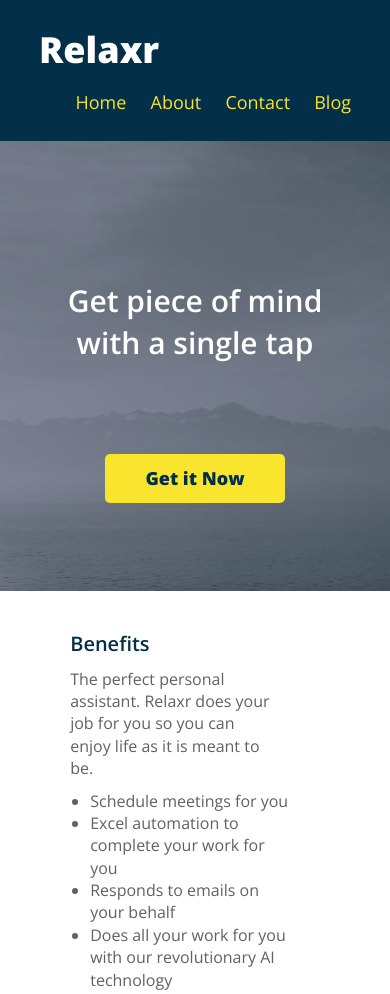
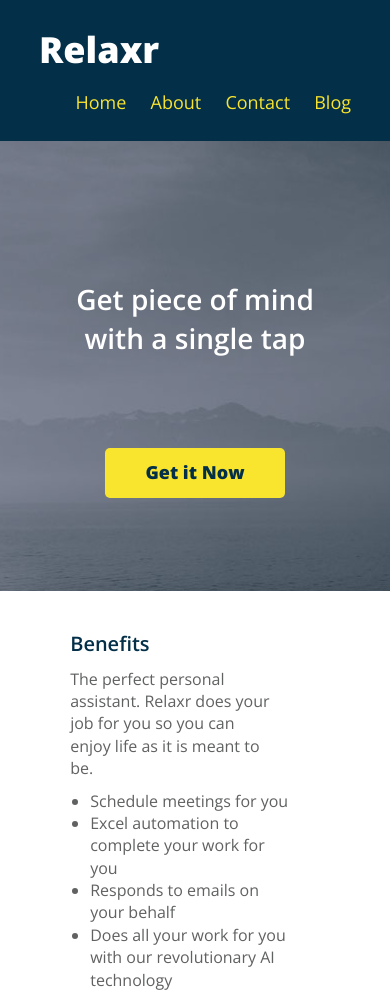
Before and after one commit to clarer/fewd7-assignment-7, a plain HTML site: page index.html in a window 390 px wide. Shown: the top 994 px of the page. Drawn offline with nearby package versions, Linux system fonts and the light colour scheme; files whose address does not match are found by name.

Commit message:
all done except for hamburger

```diff
--- a/css/style.css
+++ b/css/style.css
@@ -176,13 +176,13 @@ header nav ul li a {
 
 @media only screen and (max-width: 960px) {
   #hero h2 {
-    font-size: 36px;
+    font-size: 32px;
   }
 }
 
 @media only screen and (max-width: 768px) {
   #hero h2 {
-    font-size: 30px;
+    font-size: 28px;
   }
 }
 
```
